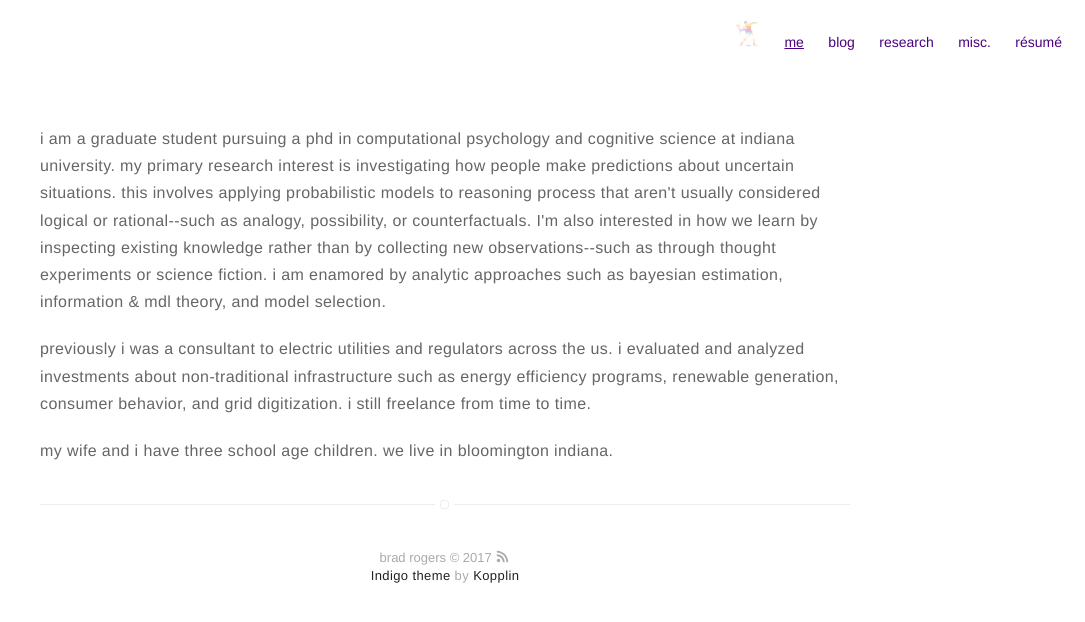
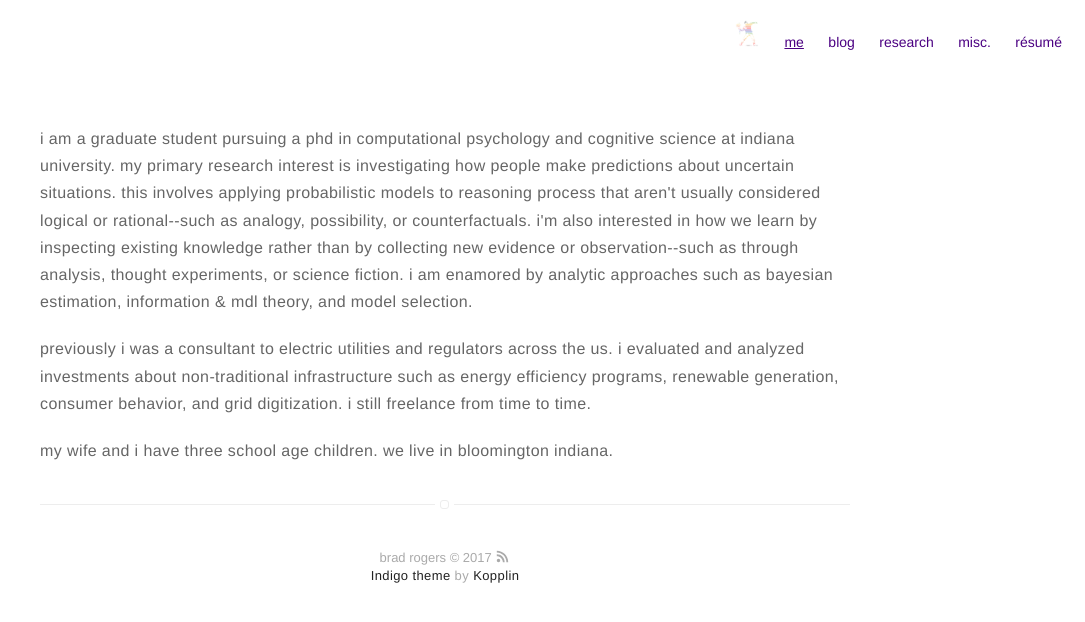
Before and after one commit to bradical3/bradical3.github.io, a Jekyll site: the page built from about.md, in a window 1280 px wide. Shown: the top 622 px of the page, without its empty margins (195-1280 px from the left). Built offline with Jekyll 4.4.1, drawn with Linux system fonts in a browser that asks for light colours.

Commit message:
Update about.md

```diff
--- a/about.md
+++ b/about.md
@@ -3,7 +3,7 @@ title: about
 layout: page
 ---
 
-<p>i am a graduate student pursuing a phd in computational psychology and cognitive science at indiana university. my primary research interest is investigating how people make predictions about uncertain situations. this involves applying probabilistic models to reasoning process that aren't usually considered logical or rational--such as analogy, possibility, or counterfactuals. I'm also interested in how we learn by inspecting existing knowledge rather than by collecting new observations--such as through thought experiments or science fiction. i am enamored by analytic approaches such as bayesian estimation, information & mdl theory, and model selection.</p>
+<p>i am a graduate student pursuing a phd in computational psychology and cognitive science at indiana university. my primary research interest is investigating how people make predictions about uncertain situations. this involves applying probabilistic models to reasoning process that aren't usually considered logical or rational--such as analogy, possibility, or counterfactuals. i'm also interested in how we learn by inspecting existing knowledge rather than by collecting new evidence or observation--such as through analysis, thought experiments, or science fiction. i am enamored by analytic approaches such as bayesian estimation, information & mdl theory, and model selection.</p>
 
 <p>previously i was a consultant to electric utilities and regulators across the us. i evaluated and analyzed investments about non-traditional infrastructure such as energy efficiency programs, renewable generation, consumer behavior, and grid digitization. i still freelance from time to time.</p>
 
```
